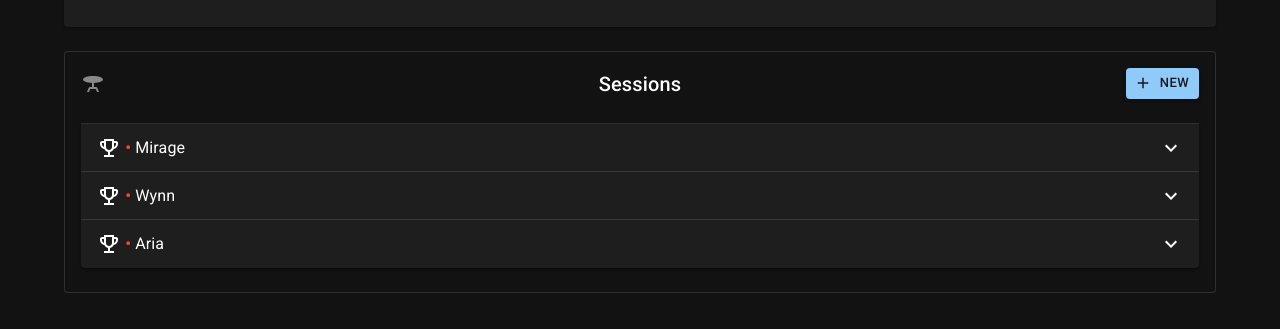
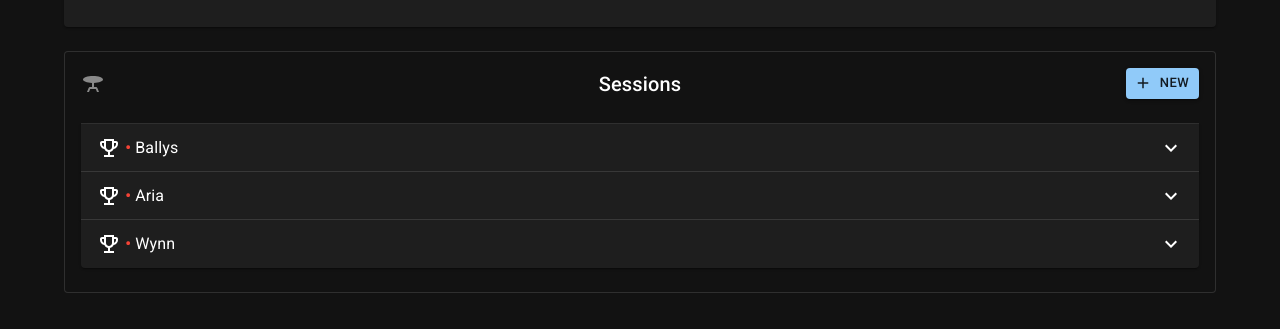
Before and after one commit to stedwick/pokertracker, a React (Create React App) app: page / in a window 1280 px wide. Shown: the part 175-504 px from the top of the page. Built offline with nearby package versions, Linux system fonts and the light colour scheme; no server answers.

Commit message:
Full fake data and function* idMaker()

```diff
--- a/src/Poker/PokerSessionForm.js
+++ b/src/Poker/PokerSessionForm.js
@@ -6,7 +6,7 @@ import SaveIcon from '@mui/icons-material/Save';
 import DeleteIcon from '@mui/icons-material/Delete';
 import { AdapterDayjs } from '@mui/x-date-pickers/AdapterDayjs';
 import { LocalizationProvider, DateTimePicker } from '@mui/x-date-pickers';
-const dayjs = require('dayjs')
+const dayjs = require('dayjs');
 
 
 class PokerSessionForm extends React.Component {
@@ -21,7 +21,8 @@ class PokerSessionForm extends React.Component {
   handleSubmit = (event) => {
     event.preventDefault();
     const formData = new FormData(event.target);
-    alert('A form was submitted: ' + JSON.stringify(Object.fromEntries(formData)));
+    const formDataObj = Object.fromEntries(formData);
+    alert('A form was submitted: ' + JSON.stringify(formDataObj, null, 2));
     this.props.closeHandler();
   }
 
--- a/src/Poker/PokerSessions.js
+++ b/src/Poker/PokerSessions.js
@@ -3,26 +3,88 @@ import PokerSession from "./PokerSession.js";
 import {Box, Button, Card, CardContent, Typography} from "@mui/material";
 import TableBarIcon from "@mui/icons-material/TableBar";
 import AddIcon from "@mui/icons-material/Add";
+const dayjs = require('dayjs');
+
+function* idMaker() {
+  let index = 0;
+  while (true) {
+    yield index++;
+  }
+}
 
 export class PokerSessions extends React.Component {
   constructor(props) {
     super(props);
-    this.state = {pokerSessions: [
-      {location: "Mirage"},
-      {location: "Wynn"},
-      {location: "Aria"}
-    ]};
+    const idGen = idMaker();
+    const nowDateTime = dayjs();
+    this.state = {
+      idGen: idGen,
+      pokerSessions: [
+        {
+          "id": idGen.next().value,
+          "createdAt": nowDateTime,
+          "sortDateTime": nowDateTime.subtract(72, 'hour'),
+          "stakes": "1/3",
+          "buyIn": 500,
+          "cashOut": 700,
+          "startDateTime": nowDateTime.subtract(72, 'hour'),
+          "endDateTime": nowDateTime.subtract(70, 'hour'),
+          "location": "Wynn",
+          "notes": "🍹 Tasty watermelon juice",
+          "cashOrTourney": "cashGame"
+        },
+        {
+          "id": idGen.next().value,
+          "createdAt": nowDateTime,
+          "sortDateTime": nowDateTime.subtract(48, 'hour'),
+          "stakes": "",
+          "buyIn": 1000,
+          "cashOut": 0,
+          "startDateTime": nowDateTime.subtract(48, 'hour'),
+          "endDateTime": nowDateTime.subtract(44, 'hour'),
+          "location": "Aria",
+          "notes": "Visited the PokerGo studios",
+          "cashOrTourney": "tournament"
+        },
+        {
+          "id": idGen.next().value,
+          "createdAt": nowDateTime,
+          "sortDateTime": nowDateTime.subtract(24, 'hour'),
+          "stakes": "2/5",
+          "buyIn": 1000,
+          "cashOut": 1950,
+          "startDateTime": nowDateTime.subtract(24, 'hour'),
+          "endDateTime": nowDateTime.subtract(16, 'hour'),
+          "location": "Ballys",
+          "notes": `WSOP ${nowDateTime.format('YYYY').toString()} let's gooo`,
+          "cashOrTourney": "cashGame"
+        }
+      ].sort(pSess=>pSess.sortDateTime).reverse()
+    };
   }
 
   addPokerSession = () => {
+    const nowDateTime = dayjs();
+    const newSession = {
+      "id": this.state.idGen.next().value,
+      "createdAt": nowDateTime,
+      "sortDateTime": nowDateTime,
+      "stakes": "1/2",
+      "buyIn": 150,
+      "cashOut": "",
+      "startDateTime": nowDateTime,
+      "endDateTime": "",
+      "location": "My Local Poker Room",
+      "notes": "",
+      "cashOrTourney": "cashGame"
+    }
     this.setState(prevState => (
-      {pokerSessions: [{location: "Lorem"}, ...prevState.pokerSessions]})
+      {pokerSessions: [newSession, ...prevState.pokerSessions]})
     );
   }
 
   render() {
     const pokerSessions = this.state.pokerSessions;
-    const pokerSessionsLength = pokerSessions.length
 
     return (
       <Card variant="outlined">
@@ -37,8 +99,8 @@ export class PokerSessions extends React.Component {
           </Box>
           <Typography variant="h6" align="center">Sessions</Typography>
           <br/>
-          {pokerSessions.map((pokerSession, index)=>{
-            return <PokerSession key={pokerSessionsLength - index} details={pokerSession}/>
+          {pokerSessions.map((pokerSession)=>{
+            return <PokerSession key={pokerSession.id} details={pokerSession}/>
           })}
         </CardContent>
       </Card>
```
